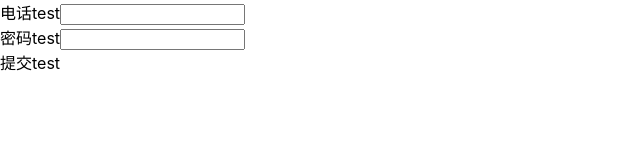
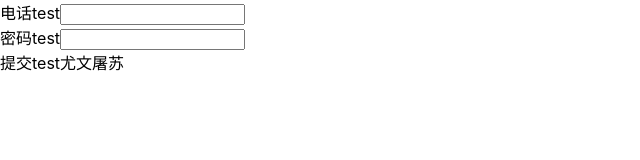
Before and after one commit to mrzqii/react_page_layout, a React (Create React App) app: page /#/ in a window 1280 px wide. Shown: the top 160 px of the page, without its empty margins (0-640 px from the left). Built offline with nearby package versions, Linux system fonts and the light colour scheme.

Commit message:
Update src/page/login/index.tsx
d e c

```diff
--- a/src/page/login/index.tsx
+++ b/src/page/login/index.tsx
@@ -34,7 +34,7 @@ function Login() {
         <div>
             <div><label>电话test</label><input type="text" value={tel} onChange={telChage}/></div>
             <div><label>密码test</label><input type="text" value={psd} onChange={psdChage} /></div>
-            <div onClick={submit}>提交test</div>
+            <div onClick={submit}>提交test尤文屠苏</div>
         </div>
     )
 }
```
